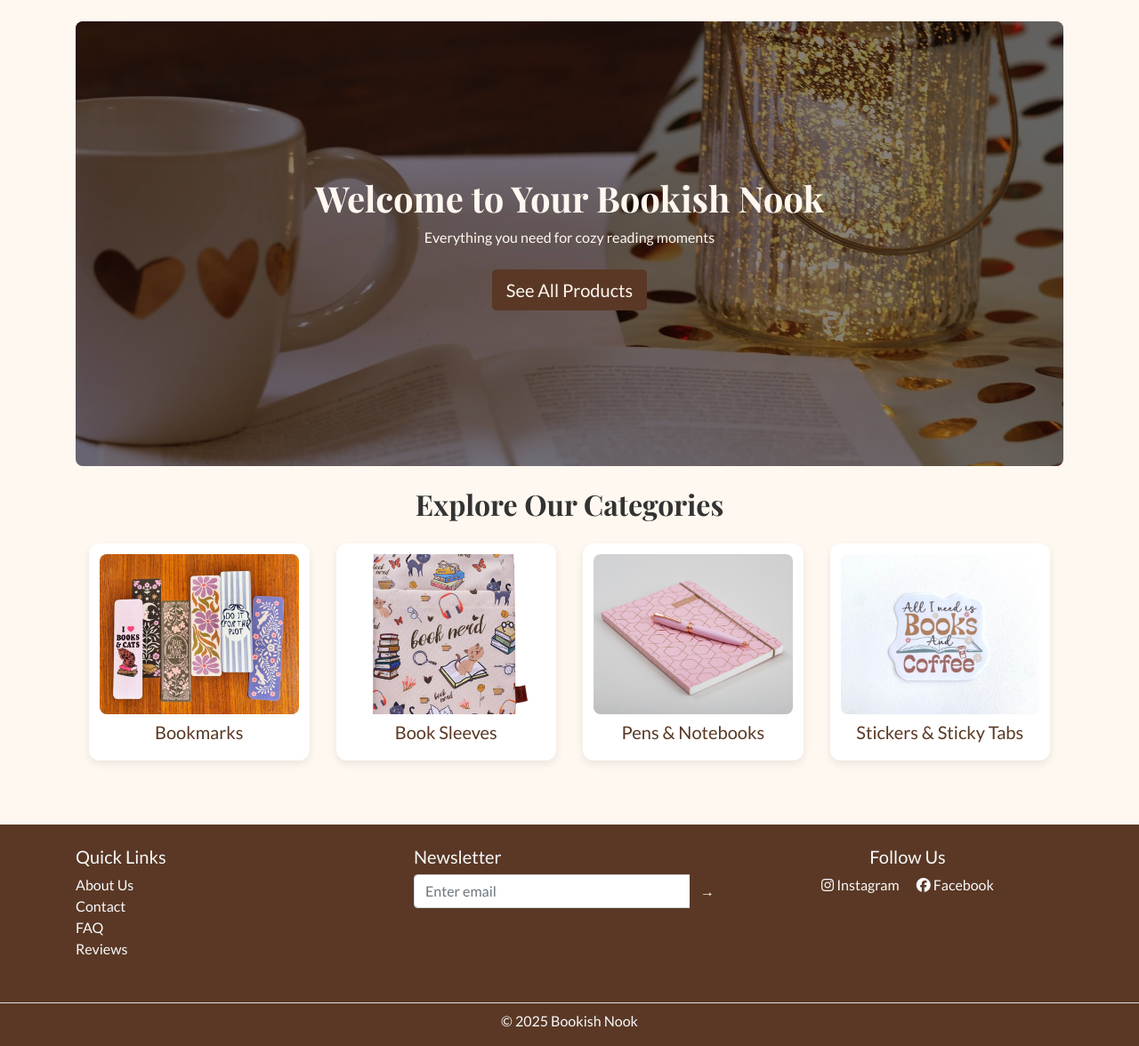
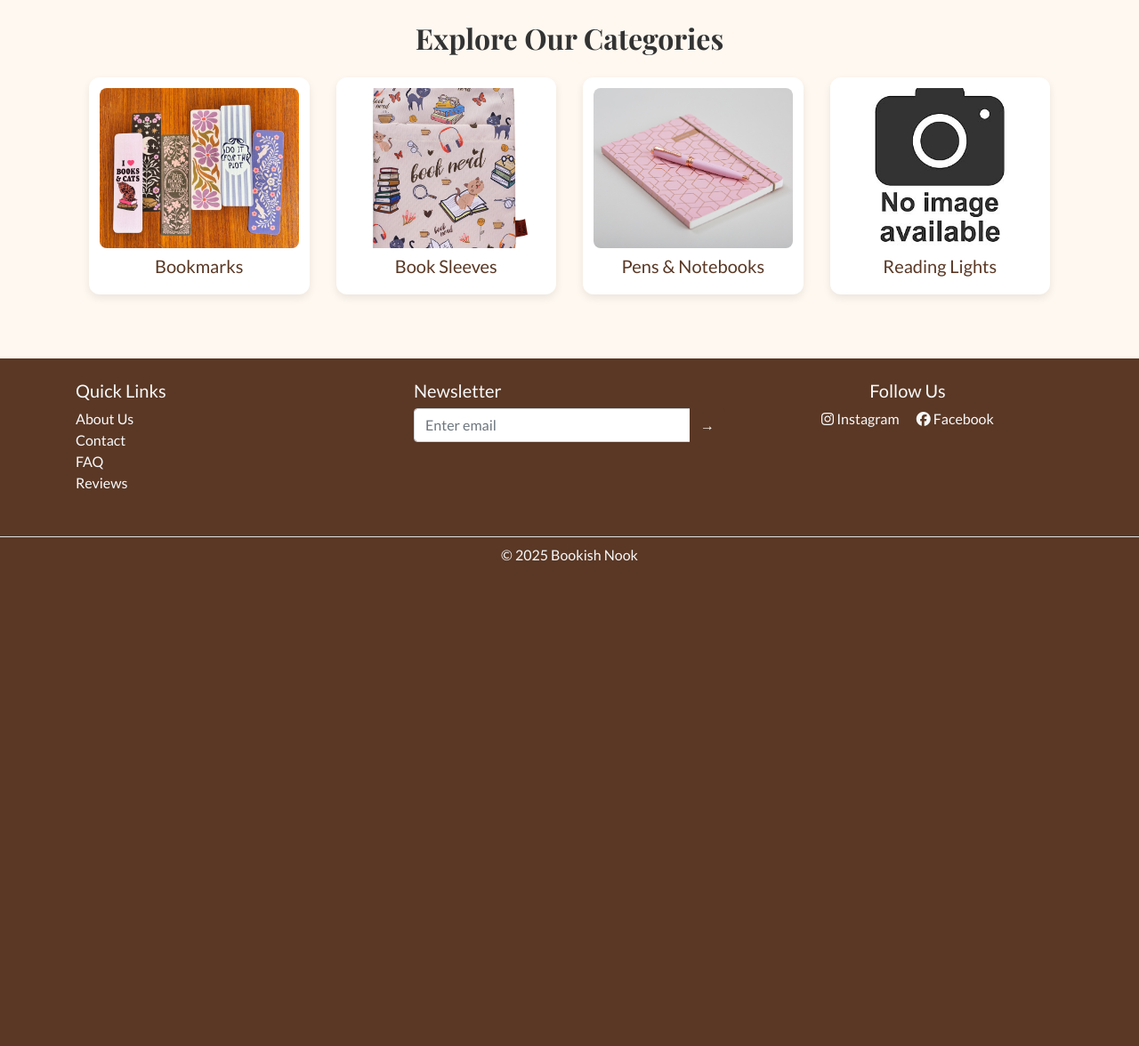
Before and after one commit to AlexandraH-code/ms4-bookishnook, a Django app: page / in a window 1280 px wide. Shown: the part 150-1326 px from the top of the page at 89% size. After the commit the page ends 781 px from the top, so only its background shows below. Run offline with Django 5.2, Linux system fonts and the light colour scheme; data comes from the database, SQL or seed files in the repository; both versions use the stored data as it was after the commit.

Commit message:
Make it possible to change the four images on the home page via Admin.

```diff
--- a/bookshop/settings.py
+++ b/bookshop/settings.py
@@ -172,7 +172,6 @@ STATIC_ROOT = BASE_DIR / 'staticfiles'
 MEDIA_URL = '/media/'
 MEDIA_ROOT = BASE_DIR / 'media'
 
-
 # Default primary key field type
 # https://docs.djangoproject.com/en/5.0/ref/settings/#default-auto-field
 
--- a/bookshop/urls.py
+++ b/bookshop/urls.py
@@ -22,7 +22,7 @@ from home.views import index
 
 urlpatterns = [
     path("admin/", admin.site.urls),
-    path("", index, name="home"),
+    path("", include("home.urls")),
     path('products/', include('products.urls')),
     # path("products/", include("products.urls", namespace="products")),
     path("cart/", include(("cart.urls", "cart"), namespace="cart")),  # <— viktigt
--- a/home/templates/home/index.html
+++ b/home/templates/home/index.html
@@ -1,52 +1,38 @@
 {% extends "base.html" %}
 {% load static %}
 
-{% block title %}Bookish Nook – Cozy Reading Accessories{% endblock %}
+{% block content %}
+  <div class="container mb-5">
+    <h2 class="text-center mt-4 mb-4 bn-section-title">Explore Our Categories</h2>
 
-{% block content %}
-<section class="bn-hero">
-  <div class="bn-hero__overlay">
-    <h1>Welcome to Your Bookish Nook</h1>
-    <p>Everything you need for cozy reading moments</p>
-    <a href="{% url 'products:list' %}" class="btn bn-btn-primary btn-lg mt-2">See All Products</a>
-  </div>
-</section>
+    <!--<p class="text-muted small">Featured count: {{ featured_categories|length }}</p>  {# <-- tillfällig debug #}-->
 
-<!-- Categories -->
-<div class="container mb-5">
-  <h2 class="text-center mt-4 mb-4 bn-section-title">Explore Our Categories</h2>
-  <div class="row">
-    <!-- Bookmarks -->
-    <div class="col-md-3 col-6 mb-4">
-      <a href="{% url 'products:category' slug_path='bookmarks' %}" class="bn-card d-block text-center">
-        <img src="{% static 'images/bookmarks.jpg' %}" class="img-fluid bn-card-img" alt="Bookmarks">
-        <h5 class="mt-2 bn-link">Bookmarks</h5>
-      </a>
-    </div>
-
-    <!-- Book Sleeves -->
-    <div class="col-md-3 col-6 mb-4">
-      <a href="{% url 'products:category' slug_path='book-sleeves' %}" class="bn-card d-block text-center">
-        <img src="{% static 'images/book_sleeve.jpg' %}" class="img-fluid bn-card-img" alt="Book Sleeves">
-        <h5 class="mt-2 bn-link">Book Sleeves</h5>
-      </a>
-    </div>
-
-    <!-- Pens & Notebooks -->
-    <div class="col-md-3 col-6 mb-4">
-      <a href="{% url 'products:category' slug_path='pens-notebooks' %}" class="bn-card d-block text-center">
-        <img src="{% static 'images/pen_and_notebook.jpg' %}" class="img-fluid bn-card-img" alt="Pens & Notebooks">
-        <h5 class="mt-2 bn-link">Pens & Notebooks</h5>
-      </a>
-    </div>
-
-    <!-- Stickers & Sticky Tabs -->
-    <div class="col-md-3 col-6 mb-4">
-      <a href="{% url 'products:category' slug_path='stickers' %}" class="bn-card d-block text-center">
-        <img src="{% static 'images/sticker.jpg' %}" class="img-fluid bn-card-img" alt="Stickers">
-        <h5 class="mt-2 bn-link">Stickers & Sticky Tabs</h5>
-      </a>
+    <div class="row">
+      {% for cat in featured_categories %}
+        <div class="col-md-3 col-6 mb-4">
+          <a href="{{ cat.get_absolute_url }}" class="bn-card d-block text-center">
+            {% if cat.image %}
+              <img src="{{ cat.image.url }}" class="img-fluid bn-card-img" alt="{{ cat.name }}">
+            {% else %}
+              {# Fallback till statisk bild baserat på slug (valfritt) #}
+              {% if cat.slug == "bookmarks" %}
+                <img src="{% static 'images/bookmarks.jpg' %}" class="img-fluid bn-card-img" alt="{{ cat.name }}">
+              {% elif cat.slug == "book-sleeves" %}
+                <img src="{% static 'images/book_sleeve.jpg' %}" class="img-fluid bn-card-img" alt="{{ cat.name }}">
+              {% elif cat.slug == "pens-notebooks" %}
+                <img src="{% static 'images/pen_and_notebook.jpg' %}" class="img-fluid bn-card-img" alt="{{ cat.name }}">
+              {% elif cat.slug == "stickers" %}
+                <img src="{% static 'images/sticker.jpg' %}" class="img-fluid bn-card-img" alt="{{ cat.name }}">
+              {% else %}
+                <img src="{% static 'images/placeholder.jpg' %}" class="img-fluid bn-card-img" alt="{{ cat.name }}">
+              {% endif %}
+            {% endif %}
+            <h5 class="mt-2 bn-link">{{ cat.name }}</h5>
+          </a>
+        </div>
+      {% empty %}
+        <div class="col-12 text-center text-muted">No featured categories yet.</div>
+      {% endfor %}
     </div>
   </div>
-</div>
 {% endblock %}
--- /dev/null
+++ b/home/urls.py
@@ -0,0 +1,6 @@
+from django.urls import path
+from . import views
+
+urlpatterns = [
+    path("", views.home, name="home"),
+]
--- a/home/views.py
+++ b/home/views.py
@@ -1,6 +1,29 @@
 from django.shortcuts import render
+from products.models import Category
 
 
 # Create your views here.
 def index(request):
     return render(request, 'home/index.html')
+
+
+def home(request):
+    qs = Category.objects.filter(is_active=True)
+
+    featured = list(
+        qs.filter(is_featured=True)
+          .order_by("featured_order", "name")
+          .select_related("parent")[:4]
+    )
+
+    # Fyll på med root-kategorier om färre än 4 är markerade
+    if len(featured) < 4:
+        exclude_ids = [c.id for c in featured]
+        filler = list(
+            qs.filter(parent__isnull=True)
+              .exclude(id__in=exclude_ids)
+              .order_by("name")[:4 - len(featured)]
+        )
+        featured += filler
+
+    return render(request, "home/index.html", {"featured_categories": featured})
--- a/products/admin.py
+++ b/products/admin.py
@@ -5,7 +5,11 @@ from .models import Category, Product
 # Register your models here.
 @admin.register(Category)
 class CategoryAdmin(admin.ModelAdmin):
-    list_display = ("name", "slug")
+    list_display = ("name", "is_featured", "featured_order", "is_active")
+    list_filter = ("is_featured", "is_active",)
+    search_fields = ("name", "slug",)
+    ordering = ("parent__id", "featured_order", "name")
+    list_editable = ("is_featured", "featured_order")
     prepopulated_fields = {"slug": ("name",)}
 
 @admin.register(Product)
--- a/products/models.py
+++ b/products/models.py
@@ -12,8 +12,10 @@ class Category(models.Model):
         related_name="children", on_delete=models.CASCADE
     )
     is_active = models.BooleanField(default=True)
-
+    is_featured = models.BooleanField(default=False, help_text="Show on homepage")
+    featured_order = models.PositiveIntegerField(default=0, help_text="Order on homepage (low first)")
     description = models.TextField(blank=True)
+    image = models.ImageField(upload_to="category_images/", blank=True, null=True)
 
     class Meta:
         unique_together = ("parent", "slug")  # samma slug kan finnas under olika föräldrar
--- a/static/css/style.css
+++ b/static/css/style.css
@@ -179,14 +179,13 @@ h1, h2, h3, .bn-title, .bn-section-title { font-family: 'Playfair Display', seri
 }
 
 /* Cards on the startpage */
-.bn-card h5 a,
+.bn-card .bn-link,
 .bn-card h5,
-.bn-link {
-  color: #5A3825;       /* din temafärg */
+.bn-card h5 a {
+  color: #5A3825;
   text-decoration: none;
 }
-.bn-card h5 a:hover,
-.bn-link:hover {
+.bn-card .bn-link:hover {
   color: #3E2A20;
   text-decoration: underline;
-}
+}}
```
Also changed, not shown: home/templates/home/index.copy2.html (added, +35 -0 lines), home/templates/home/index_copy.html (added, +52 -0 lines), db.sqlite3, media/category_images/book_sleeve.jpg (added), media/category_images/bookmarks.jpg (added), media/category_images/pen_and_notebook.jpg (added), media/category_images/sticker.jpg (added), products/migrations/0003_category_featured_order.py (added), products/migrations/0004_category_is_featured.py (added), products/migrations/0005_category_image.py (added).
